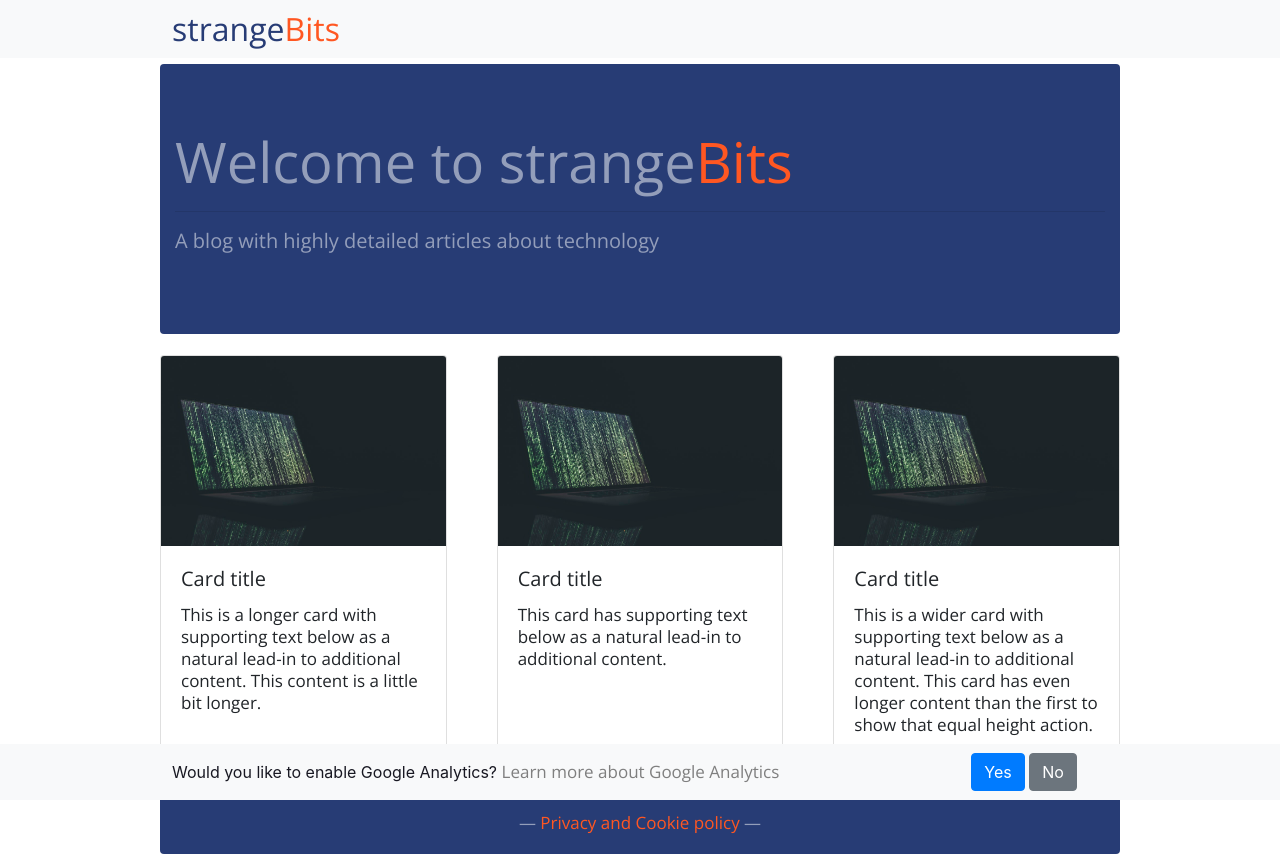
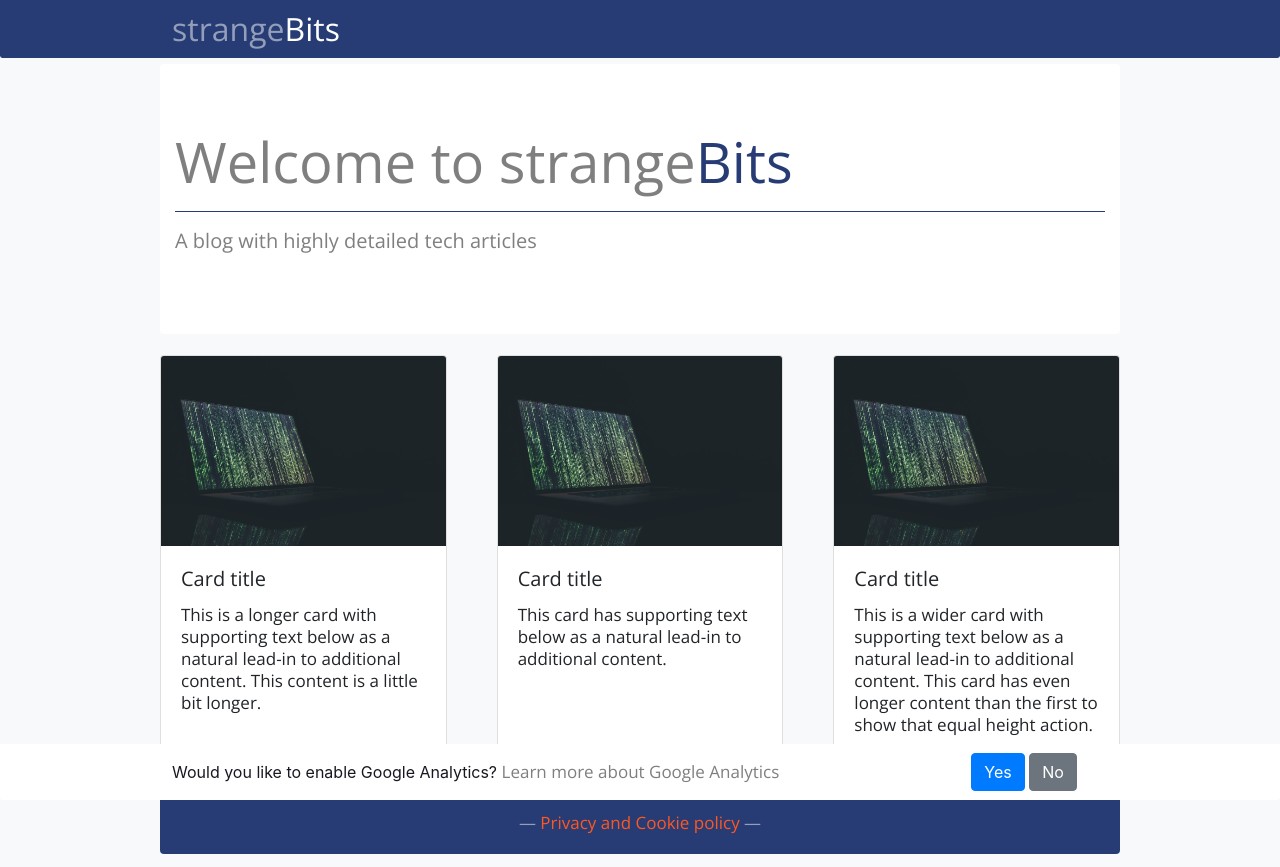
Before and after one commit to Sid-Sun/strangeBits, a plain HTML site: page index.html in a window 1280 px wide. Drawn offline with nearby package versions, Linux system fonts and the light colour scheme.

Commit message:
Redesign a lil

```diff
--- a/css/style.css
+++ b/css/style.css
@@ -50,7 +50,6 @@
     margin-top: 0.5%;
 }
 .jumbotron {
-    background-color: #273c75;
     border-radius: 0.25rem;
 }
 .card-text, h1, h2, h3, h4, h5, h6, p, a {
@@ -72,6 +71,7 @@
 }
 body {
     margin-bottom: auto;
+    background-color: #f8f9fa;
 }
 .buttons {
     float: left;
@@ -92,3 +92,17 @@ body {
     max-width: calc(30em * 0.5);
     font-size: 20px;
 }
+#article {
+    background-color: #ffffff;
+    border-radius: 0.25rem;
+}
+.navbar {
+    border-bottom-left-radius: 0.15rem;
+    border-bottom-right-radius: 0.15rem;
+}
+.bg-strangeBlue {
+    background-color: #273c75;
+}
+.strangeBlue {
+    color: #273c75;
+}
--- a/index.html
+++ b/index.html
@@ -5,7 +5,7 @@
     <meta charset="utf-8">
     <meta name="viewport" content="width=device-width, initial-scale=1, shrink-to-fit=no">
     <!-- Description, keywords, author, I think this improves search indexing, right? -->
-    <meta name=description content="A blog with highly detailed articles about subjects of technology."/>
+    <meta name=description content="A blog with highly detailed tech articles."/>
     <meta name=keywords content="strange bits"/>
     <meta name=author content="Sid Sun"/>
     <!-- Apple iOS Safari specific config -->
@@ -27,17 +27,17 @@
     <script async src="js/strange.js"></script>
     <!-- By order of The Queen, Her Majesty; Let the Content Begin -->
     <title>strangeBits</title>
-    <nav class="navbar fixed-top navbar-light bg-light py-0">
-        <a href="index.html" class="navbar-brand navbar-stuff"><span style="color: #273c75">strange<span style="color: #FF5722">Bits</span></span></a>
+    <nav class="navbar fixed-top navbar-light bg-strangeBlue py-0">
+        <a href="index.html" class="navbar-brand navbar-stuff"><span class="text-white-50" style="color: #273c75">strange<span style="color: #ffffff">Bits</span></span></a>
     </nav>
 </head>
 <body>
     <div class="parent">
-        <div class="jumbotron jumbotron-fluid">
+        <div class="jumbotron jumbotron-fluid bg-white">
             <div class="container">
-                <h1 class="display-4 text-white-50">Welcome to strange<span style="color: #FF5722">Bits</span></h1>
-                <hr class="text-white-50">
-                <p class="lead text-white-50">A blog with highly detailed articles about technology</p>
+                <h1 class="display-4 text-black-50">Welcome to strange<span class="strangeBlue">Bits</span></h1>
+                <hr style="border-color: #273c75">
+                <p class="lead text-black-50">A blog with highly detailed tech articles</p>
             </div>
         </div>
         <div class="card-deck card-columns">
@@ -63,7 +63,7 @@
                 </div>
             </div>
         </div>
-        <div class="jumbotron jumbotron-fluid py-1">
+        <div class="jumbotron jumbotron-fluid py-1 bg-strangeBlue">
             <div class="container">
                 <div class="col-md-12">
                     <p class="copyright text-center text-white-50">&mdash; Copyright &copy; 2018 The strageBits Project. All Rights Reserved. &mdash;</p>
@@ -75,7 +75,7 @@
 </body>
 <footer>
     <div class="parent" id="pop">
-        <nav class="navbar fixed-bottom navbar-light bg-light py-1.5" id="bottom-bar">
+        <nav class="navbar fixed-bottom navbar-light bg-white py-1.5" id="bottom-bar">
             <span class="navbar-text navbar-stuff" style="color: #181822">Would you like to enable Google Analytics? <a href="https://en.wikipedia.org/wiki/Google_Analytics" target="_blank" style="color: #7F7F7F">Learn more about Google Analytics</a></span>
             <div class="buttons" style="margin-right: 15%;">
                 <button type="button" class="btn btn-primary" onclick="enableGA()">Yes</button>
```
Also changed, not shown: article.html (+6 -6 lines), css/style.min.css.
